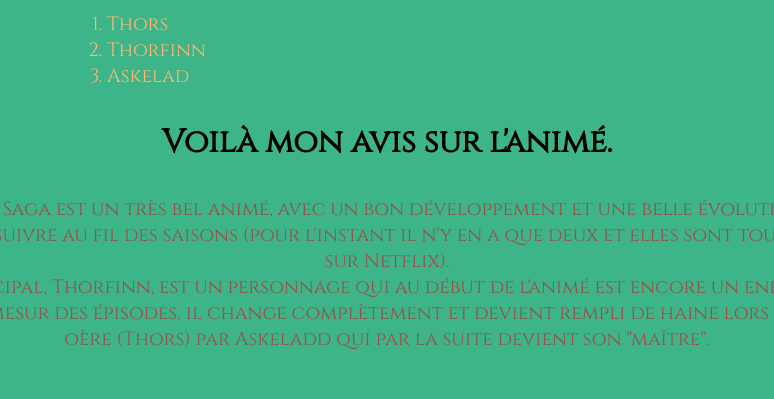
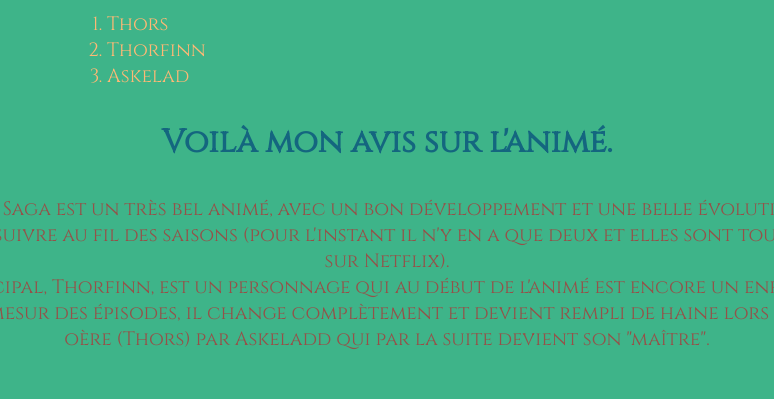
Before and after one commit to Evann-Joosten/Page-d-butant-vinland-saga, a plain HTML site: page index.html in a window 1280 px wide. Shown: the part 626-1025 px from the top of the page, without its empty margins (253-1027 px from the left). Drawn offline with Linux system fonts and the light colour scheme.

Commit message:
Update index.html

```diff
--- a/index.html
+++ b/index.html
@@ -28,7 +28,7 @@
     }
 
     h3 {
-      color: oceanblue;
+      color: #14667f;
       text-align: center;
       font-size: 2rem;
     }
```
